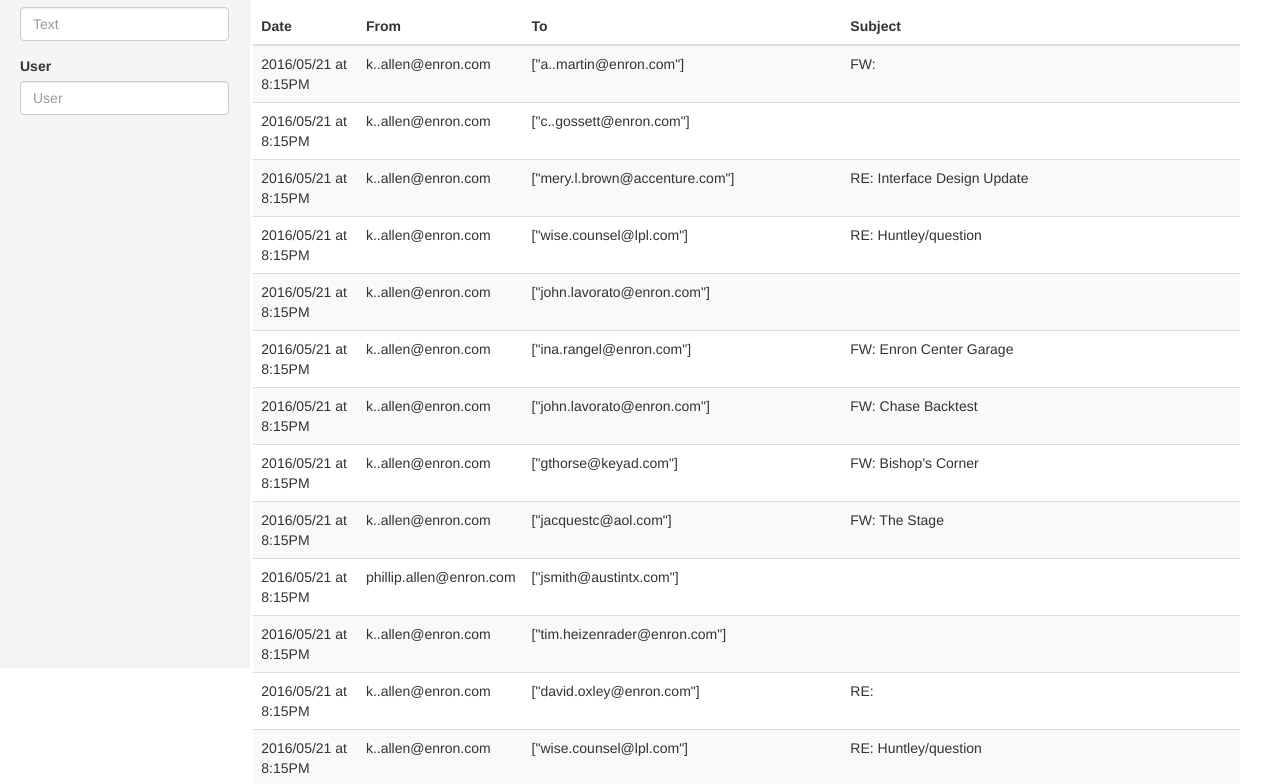
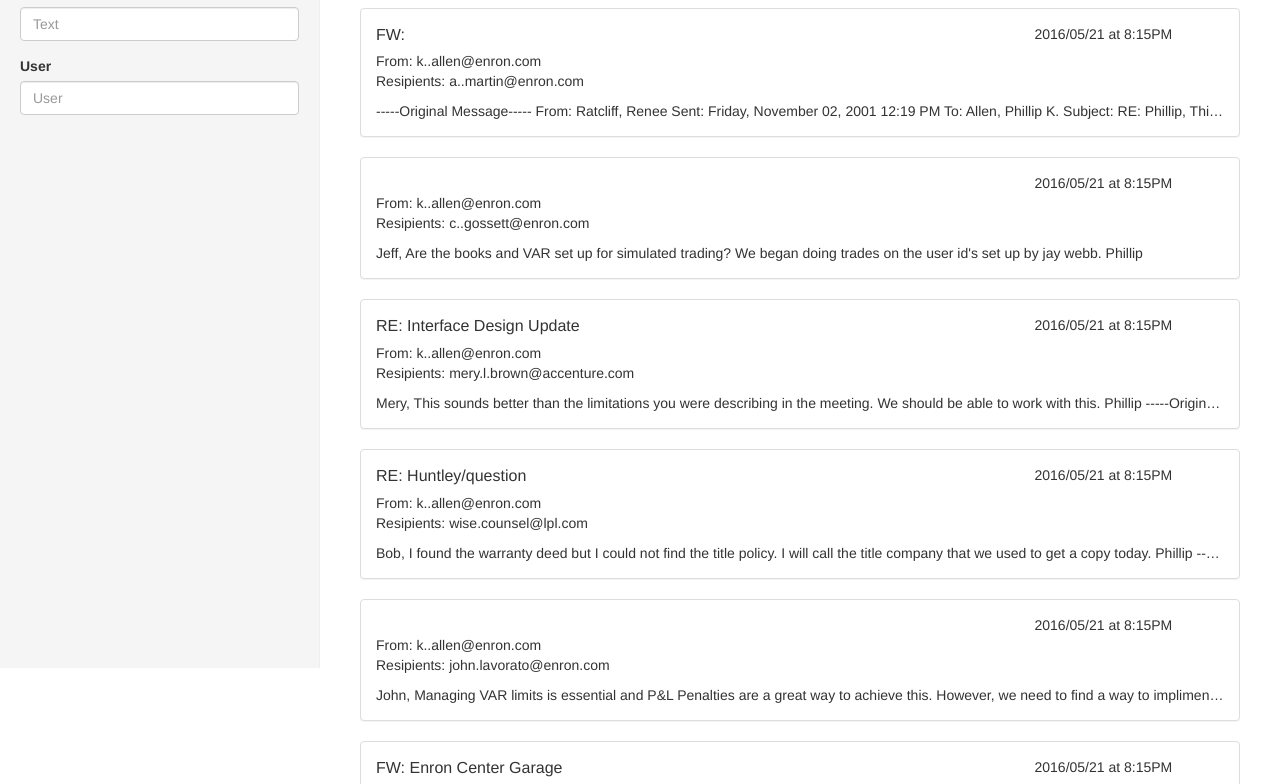
Before and after one commit to WiseBird/behavox_test, a website: page app/index.html in a window 1280 px wide. Shown: the part 132-916 px from the top of the page. Drawn offline with nearby package versions, Linux system fonts and the light colour scheme; files that its build step writes are made by us from their sources.

Commit message:
Added short view for email

```diff
--- a/app/index.html
+++ b/app/index.html
@@ -30,10 +30,10 @@
 
   <div class="container-fluid">
     <div class="row">
-      <div class="col-sm-3 col-md-2 sidebar">
+      <div class="col-sm-4 col-md-3 sidebar">
         <div ui-view="sidebar"></div>
       </div>
-      <div class="col-sm-9 col-sm-offset-3 col-md-10 col-md-offset-2 main">
+      <div class="col-sm-8 col-sm-offset-4 col-md-9 col-md-offset-3 main">
         <div ui-view=""></div>
       </div>
     </div>
--- a/app/scripts/emails/emailsApi.js
+++ b/app/scripts/emails/emailsApi.js
@@ -90,7 +90,7 @@
                 this.emails = [];
             }
             EmailsApi.prototype.setData = function (emails) {
-                this.emails = emails;
+                this.emails.push.apply(this.emails, emails);
             };
             EmailsApi.prototype.find = function (filter, page, limit) {
                 if (!filter) {
--- a/app/scripts/emails/emailsApi.ts
+++ b/app/scripts/emails/emailsApi.ts
@@ -112,7 +112,7 @@
         private emails: Email[] = [];
 
         setData(emails: Email[]) {
-            this.emails = emails;
+            this.emails.push.apply(this.emails, emails);
         }
 
         find(filter: EmailsFilter, page: number, limit: number): Test.Common.IPagedDataDto<Email> {
--- a/app/scripts/emails/list/list.html
+++ b/app/scripts/emails/list/list.html
@@ -1,24 +1,8 @@
 <div ng-controller="test.emails.listController as listController">
     <h1 class="page-header">Emails</h1>
 
-    <div class="table-responsive">
-        <table class="table table-striped">
-            <thead>
-            <tr>
-                <th>Date</th>
-                <th>From</th>
-                <th>To</th>
-                <th>Subject</th>
-            </tr>
-            </thead>
-            <tbody>
-            <tr ng-repeat="email in listController.emails" ng-click="listController.openEmail(email)">
-                <td>{{ email.date | date:"yyyy/MM/dd 'at' h:mma" }}</td>
-                <td>{{ email.from }}</td>
-                <td>{{ email.to }}</td>
-                <td>{{ email.subject }}</td>
-            </tr>
-            </tbody>
-        </table>
-    </div>
+    <test-emails-short-view ng-repeat="email in listController.emails"
+                            email="email"
+                            ng-click="listController.openEmail(email)">
+    </test-emails-short-view>
 </div>
--- a/app/scripts/emails/module.js
+++ b/app/scripts/emails/module.js
@@ -8,5 +8,6 @@
     .controller('test.emails.viewController', Test.Emails.viewControllerRegistration)
     .controller('test.emails.viewSideBarController', Test.Emails.viewSideBarControllerRegistration)
     .directive('testEmailsFullView', Test.Emails.fullViewDirectiveRegistration)
+    .directive('testEmailsShortView', Test.Emails.shortViewDirectiveRegistration)
     .run(Test.Emails.emailsLoaderRunConfig);
 //# sourceMappingURL=module.js.map
--- a/app/scripts/emails/module.ts
+++ b/app/scripts/emails/module.ts
@@ -12,6 +12,7 @@
     .controller('test.emails.viewController', Test.Emails.viewControllerRegistration)
     .controller('test.emails.viewSideBarController', Test.Emails.viewSideBarControllerRegistration)
     .directive('testEmailsFullView', Test.Emails.fullViewDirectiveRegistration)
+    .directive('testEmailsShortView', Test.Emails.shortViewDirectiveRegistration)
 
     .run(Test.Emails.emailsLoaderRunConfig)
 ;
--- a/app/scripts/emails/view/fullViewDirective.ts
+++ b/app/scripts/emails/view/fullViewDirective.ts
@@ -4,7 +4,7 @@
     'use strict';
 
     interface IFullViewDirectiveScope extends ng.IScope {
-        fullViewController: UsersListDirectiveController;
+        fullViewController: FullViewDirectiveController;
     }
 
     class FullViewDirectiveController {
--- /dev/null
+++ b/app/scripts/emails/view/shortView.html
@@ -0,0 +1,29 @@
+<div class="emails-short-view panel panel-default">
+    <div class="panel-body">
+        <div class="row">
+            <div class="col-xs-8 col-lg-9 emails-short-view_subject">
+                {{ shortViewController.email.subject }}
+            </div>
+            <div class="col-xs-4 col-lg-3 emails-short-view_date">
+                <span class="">
+                {{ shortViewController.email.date | date:"yyyy/MM/dd 'at' h:mma" }}
+                </span>
+            </div>
+        </div>
+        <div class="row">
+            <div class="col-xs-12 emails-short-view_from">
+                From: {{ shortViewController.email.from }}
+            </div>
+        </div>
+        <div class="row">
+            <div class="col-xs-12 emails-short-view_recipients">
+                Resipients: {{ shortViewController.emailRecipients() }}
+            </div>
+        </div>
+        <div class="row">
+            <div class="col-xs-12 emails-short-view_body">
+                {{ shortViewController.email.body }}
+            </div>
+        </div>
+    </div>
+</div>
--- a/app/scripts/emails/view/shortViewDirective.js
+++ b/app/scripts/emails/view/shortViewDirective.js
@@ -1 +1,39 @@
+/// <reference path="../../tsd.d.ts" />
+var Test;
+(function (Test) {
+    var Emails;
+    (function (Emails) {
+        'use strict';
+        var ShortViewDirectiveController = (function () {
+            function ShortViewDirectiveController($scope) {
+                this.$scope = $scope;
+            }
+            ShortViewDirectiveController.prototype.emailRecipients = function () {
+                var result = [];
+                result = result.concat(this.email.to);
+                result = result.concat(this.email.cc);
+                result = result.concat(this.email.bcc);
+                return result.join(" ");
+            };
+            return ShortViewDirectiveController;
+        })();
+        var shortViewDirectiveControllerRegistration = [
+            '$scope',
+            ShortViewDirectiveController];
+        function shortViewDirective() {
+            return {
+                templateUrl: 'scripts/emails/view/shortView.html',
+                replace: true,
+                restrict: 'EA',
+                controller: shortViewDirectiveControllerRegistration,
+                controllerAs: 'shortViewController',
+                scope: {},
+                bindToController: {
+                    email: "="
+                }
+            };
+        }
+        Emails.shortViewDirectiveRegistration = [shortViewDirective];
+    })(Emails = Test.Emails || (Test.Emails = {}));
+})(Test || (Test = {}));
 //# sourceMappingURL=shortViewDirective.js.map
--- a/app/styles/emails.css
+++ b/app/styles/emails.css
@@ -17,3 +17,52 @@
 .emails-full-view .emails-full-view_body {
     margin-top: 10px;
 }
+
+
+.emails-short-view {
+    -webkit-touch-callout: none; /* iOS Safari */
+    -webkit-user-select: none;   /* Chrome/Safari/Opera */
+    -khtml-user-select: none;    /* Konqueror */
+    -moz-user-select: none;      /* Firefox */
+    -ms-user-select: none;       /* Internet Explorer/Edge */
+    user-select: none;           /* Non-prefixed version, currently
+                                  not supported by any browser */
+    cursor: pointer;
+}
+.emails-short-view:hover {
+    box-shadow: 0px 0px 3px 1px grey;
+}
+
+.emails-short-view .emails-short-view_subject {
+    font-size: 16px;
+    margin-bottom: 5px;
+
+    text-overflow: ellipsis;
+    overflow: hidden;
+    white-space: nowrap;
+}
+.emails-short-view .emails-short-view_date {
+    text-overflow: ellipsis;
+    overflow: hidden;
+    white-space: nowrap;
+}
+
+.emails-short-view .emails-short-view_from{
+    text-overflow: ellipsis;
+    overflow: hidden;
+    white-space: nowrap;
+}
+
+.emails-short-view .emails-short-view_recipients {
+    text-overflow: ellipsis;
+    overflow: hidden;
+    white-space: nowrap;
+}
+
+.emails-short-view .emails-short-view_body {
+    text-overflow: ellipsis;
+    overflow: hidden;
+    white-space: nowrap;
+
+    margin-top: 10px;
+}
--- a/app/styles/main.css
+++ b/app/styles/main.css
@@ -53,7 +53,6 @@
     overflow-y: auto; /* Scrollable contents if viewport is shorter than content. */
     background-color: #f5f5f5;
     border-right: 1px solid #eee;
-    width: 250px;
   }
 }
 
```
Also changed, not shown: app/scripts/emails/view/shortViewDirective.ts (+47 -0 lines), 3 other files.
